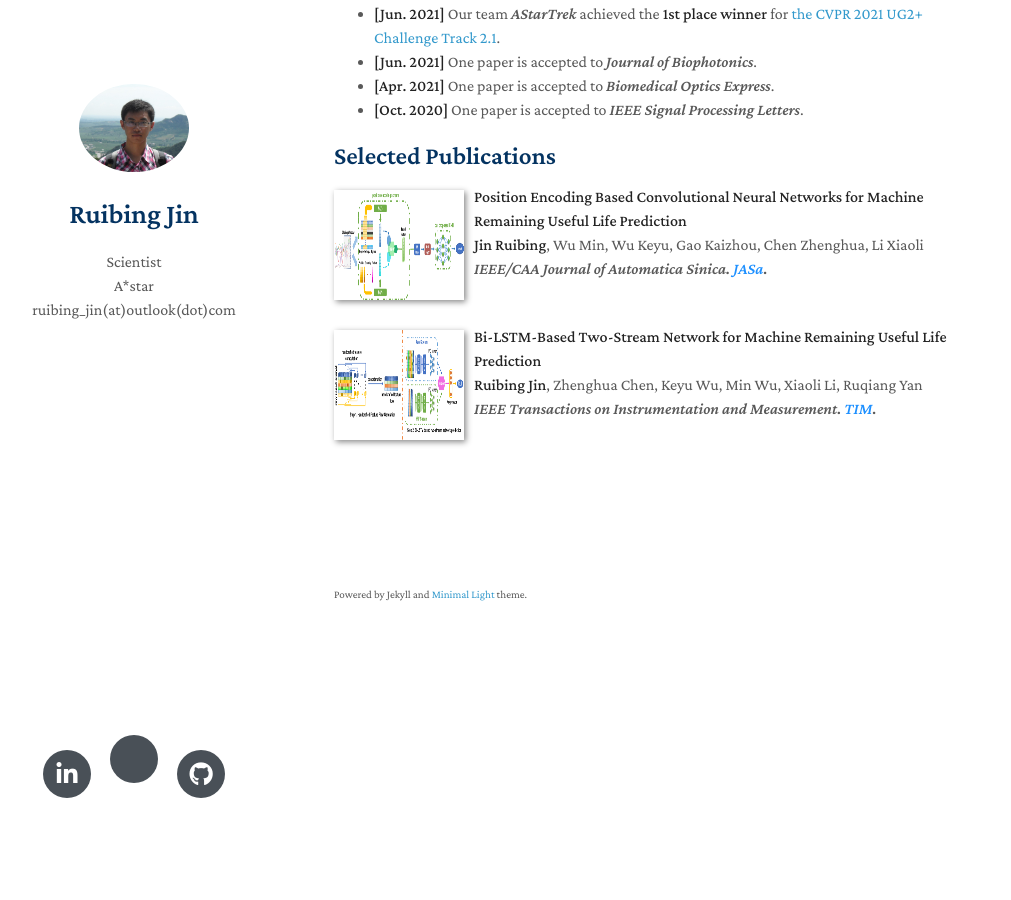
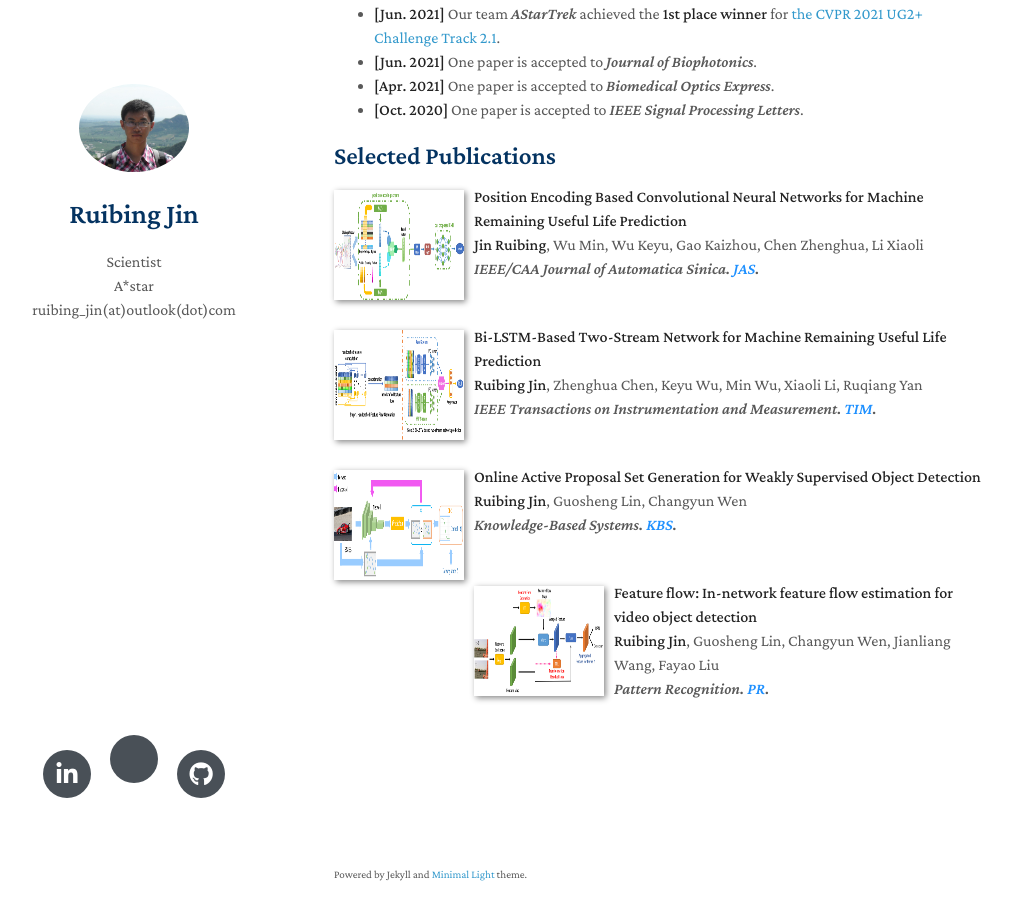
Before and after one commit to ruibing-jin/ruibing-jin.github.io, a Jekyll site: the page built from index.md, in a window 1280 px wide and 900 px high, scrolled down 612 px. Shown: the whole window, without its empty margins (136-1147 px from the left). Built offline with Jekyll 4.4.1, drawn with Linux system fonts in a browser that asks for light colours; nearby versions of some CDN libraries; a style sheet for code colours, icons or effects is not loaded; our own code applies the rules of GitHub Pages for plain Markdown files.

Commit message:
Update index.md

```diff
--- a/index.md
+++ b/index.md
@@ -29,7 +29,7 @@ My research interests include computer vision, machine learning and time series
 <br />
 <strong>Jin Ruibing</strong>, Wu Min, Wu Keyu, Gao Kaizhou, Chen Zhenghua, Li Xiaoli
 <br />
-<em>IEEE/CAA Journal of Automatica Sinica. <strong><i style="color:#1e90ff">JASa</i></strong>.</em>
+<em>IEEE/CAA Journal of Automatica Sinica. <strong><i style="color:#1e90ff">JAS</i></strong>.</em>
 <br />
 <br/>
 </p>
@@ -43,11 +43,36 @@ My research interests include computer vision, machine learning and time series
 <strong>Ruibing Jin</strong>, Zhenghua Chen, Keyu Wu, Min Wu, Xiaoli Li, Ruqiang Yan
 <br />
 <em>IEEE Transactions on Instrumentation and Measurement. <strong><i style="color:#1e90ff">TIM</i></strong>.</em>
+<br />
+<br/>
 </p>
- <br>
 </div>
 
+[comment]: <>
+<div class="paper">
+  <div class="teaser" style="float:left;width:20%;margin: 5px 10px 10px 0;"><img src="images/opg.png" height="110" style="box-shadow:2px 2px 6px #888888"/></div>
+<p><strong>Online Active Proposal Set Generation for Weakly Supervised Object Detection</strong>
+<br />
+<strong>Ruibing Jin</strong>, Guosheng Lin, Changyun Wen
+<br/>
+<em>Knowledge-Based Systems. <strong><i style="color:#1e90ff">KBS</i></strong>.</em>
+<br />
+<br/>
+</p>
+</div>
 
+[comment]: <>
+<div class="paper">
+  <div class="teaser" style="float:left;width:20%;margin: 5px 10px 10px 0;"><img src="images/ff_net.png" height="110" style="box-shadow:2px 2px 6px #888888"/></div>
+<p><strong>Feature flow: In-network feature flow estimation for video object detection</strong>
+<br />
+<strong>Ruibing Jin</strong>, Guosheng Lin, Changyun Wen, Jianliang Wang, Fayao Liu
+<br />
+<em>Pattern Recognition. <strong><i style="color:#1e90ff">PR</i></strong>.</em>
+<br />
+<br/>
+</p>
+</div>
 
 <!---
 
```
